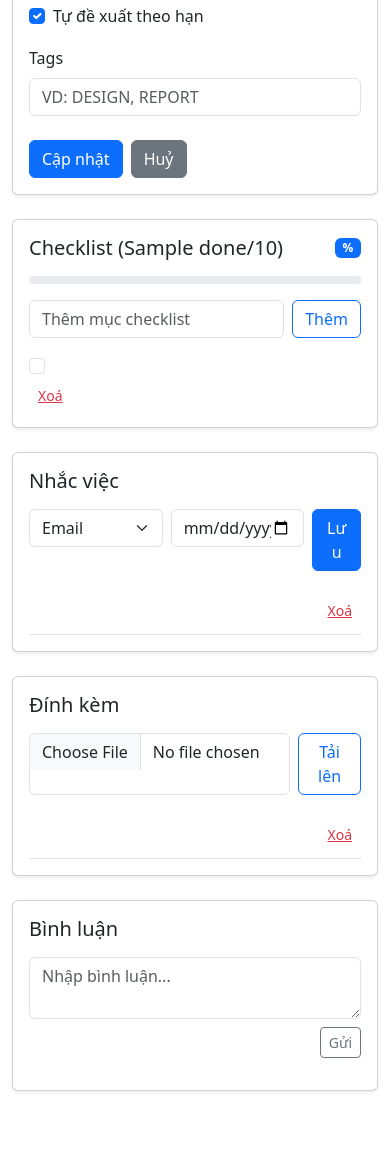
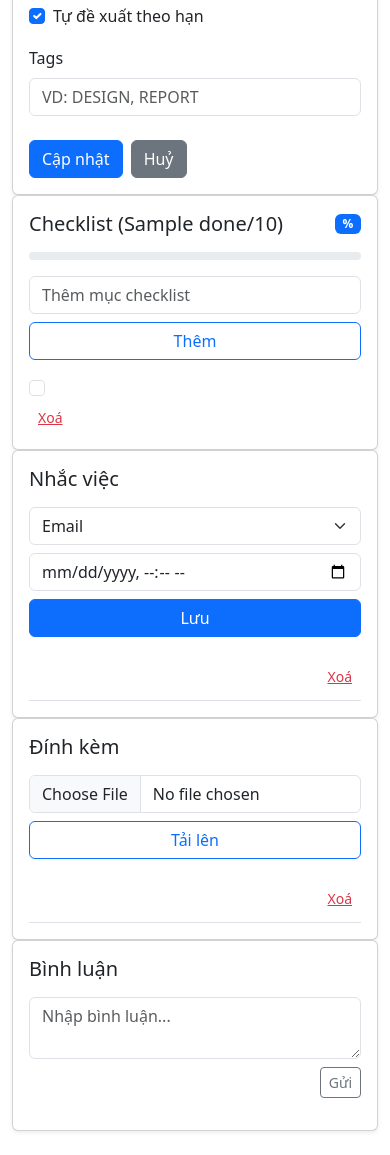
Before and after one commit to nguyenthethuan2004/todo-list, a PHP site: template views/tasks/edit_view.php in a window 390 px wide. Shown: the part 629-1784 px from the top of the page. Before the commit the page ends 1721 px from the top, so only its background shows below. Run offline with PHP 8.4, Linux system fonts and the light colour scheme; the template is opened without the code that fills it: most values are stand-ins (such as "Sample title", 1, 10 or a date in 2020); data that the repository does not hold is empty.

Commit message:
Update project

```diff
--- a/views/tasks/edit_view.php
+++ b/views/tasks/edit_view.php
@@ -6,9 +6,9 @@ $priorityOptions = priorityOptions();
 $progressPercent = calculateProgress($subtaskStats['done'] ?? 0, $subtaskStats['total'] ?? 0);
 $redirect = url('public/task_edit.php?id=' . (int)$formData['id']);
 ?>
-<div class="row g-4">
-    <div class="col-lg-7">
-        <div class="card shadow-sm">
+<div class="edit-grid">
+    <div class="left-stack">
+        <div class="card shadow-sm edit-main">
             <div class="card-body">
                 <h3 class="mb-3">Chỉnh sửa: <?= sanitize($formData['title']) ?></h3>
                 <?php if ($error = getFlash('error')): ?>
@@ -21,7 +21,7 @@ $redirect = url('public/task_edit.php?id=' . (int)$formData['id']);
                     </div>
                     <div class="mb-3">
                         <label class="form-label">Mô tả</label>
-                        <textarea name="description" class="form-control" rows="4"><?= sanitize($formData['description']) ?></textarea>
+                        <textarea name="description" class="form-control description-field" rows="4"><?= sanitize($formData['description']) ?></textarea>
                     </div>
                     <div class="row g-3">
                         <div class="col-md-6">
@@ -66,7 +66,37 @@ $redirect = url('public/task_edit.php?id=' . (int)$formData['id']);
                 </form>
             </div>
         </div>
-        <div class="card mt-4 shadow-sm">
+        <?php if (!empty($isOwner)): ?>
+            <div class="card shadow-sm share-card">
+                <div class="card-body">
+                    <h4 class="mb-3">Chia sẻ & quyền</h4>
+                    <form class="share-form d-flex flex-wrap align-items-center gap-2 mb-3" method="POST" action="<?= url('app/controllers/shareController.php?action=add&task_id=' . (int)$formData['id']) ?>">
+                        <input type="hidden" name="redirect" value="<?= $redirect ?>">
+                        <input type="text" name="username" class="form-control share-username" placeholder="Username">
+                        <select name="role" class="form-select share-role">
+                            <option value="viewer">Viewer</option>
+                            <option value="editor">Editor</option>
+                        </select>
+                        <button class="btn btn-outline-primary share-submit text-nowrap">Thêm</button>
+                    </form>
+                    <?php foreach ($collaborators as $collab): ?>
+                        <div class="d-flex justify-content-between align-items-center border-bottom py-2">
+                            <div>
+                                <div class="fw-semibold"><?= sanitize($collab['username']) ?></div>
+                                <div class="small text-muted text-uppercase"><?= sanitize($collab['role']) ?></div>
+                            </div>
+                            <form method="POST" action="<?= url('app/controllers/shareController.php?action=remove&task_id=' . (int)$formData['id'] . '&user_id=' . (int)$collab['user_id']) ?>">
+                                <input type="hidden" name="redirect" value="<?= $redirect ?>">
+                                <button class="btn btn-link text-danger btn-sm">Gỡ</button>
+                            </form>
+                        </div>
+                    <?php endforeach; ?>
+                </div>
+            </div>
+        <?php endif; ?>
+    </div>
+    <div class="side-stack">
+        <div class="card shadow-sm side-card">
         <div class="card-body">
             <div class="d-flex justify-content-between align-items-center mb-3">
                 <h5 class="mb-0">Checklist (<?= $subtaskStats['done'] ?? 0 ?>/<?= $subtaskStats['total'] ?? 0 ?>)</h5>
@@ -75,10 +105,10 @@ $redirect = url('public/task_edit.php?id=' . (int)$formData['id']);
             <div class="progress mb-3" style="height: 8px;">
                 <div class="progress-bar" style="width: <?= $progressPercent ?>%"></div>
             </div>
-                <form class="d-flex gap-2 mb-3" method="POST" action="<?= url('app/controllers/subtaskController.php?action=create&task_id=' . (int)$formData['id']) ?>">
+            <form class="d-flex gap-2 mb-3 flex-column flex-sm-row" method="POST" action="<?= url('app/controllers/subtaskController.php?action=create&task_id=' . (int)$formData['id']) ?>">
                 <input type="hidden" name="redirect" value="<?= $redirect ?>">
                 <input type="text" name="title" class="form-control" placeholder="Thêm mục checklist">
-                    <button class="btn btn-outline-primary">Thêm</button>
+                <button class="btn btn-outline-primary text-nowrap">Thêm</button>
             </form>
             <?php foreach ($subtasks as $subtask): ?>
                 <div class="subtask-item">
@@ -99,24 +129,22 @@ $redirect = url('public/task_edit.php?id=' . (int)$formData['id']);
             <?php endforeach; ?>
         </div>
     </div>
-    </div>
-    <div class="col-lg-5">
-        <div class="card shadow-sm mb-4">
+    <div class="card shadow-sm side-card">
         <div class="card-body">
             <h5 class="mb-3">Nhắc việc</h5>
-                <form class="row g-2 mb-3" method="POST" action="<?= url('app/controllers/reminderController.php?action=create&task_id=' . (int)$formData['id']) ?>">
+            <form class="row g-2 align-items-center mb-3" method="POST" action="<?= url('app/controllers/reminderController.php?action=create&task_id=' . (int)$formData['id']) ?>">
                 <input type="hidden" name="redirect" value="<?= $redirect ?>">
-                    <div class="col-5">
+                <div class="col-12 col-md-5">
                     <select name="channel" class="form-select">
                         <option value="email">Email</option>
                         <option value="browser">Browser</option>
                     </select>
                 </div>
-                    <div class="col-5">
+                <div class="col-12 col-md-5">
                     <input type="datetime-local" name="remind_at" class="form-control">
                 </div>
-                    <div class="col-2">
-                        <button class="btn btn-primary w-100">Lưu</button>
+                <div class="col-12 col-md-2">
+                    <button class="btn btn-primary w-100 text-nowrap">Lưu</button>
                 </div>
             </form>
             <?php foreach ($reminders as $reminder): ?>
@@ -133,13 +161,13 @@ $redirect = url('public/task_edit.php?id=' . (int)$formData['id']);
             <?php endforeach; ?>
         </div>
     </div>
-        <div class="card shadow-sm mb-4">
+    <div class="card shadow-sm side-card">
         <div class="card-body">
             <h5 class="mb-3">Đính kèm</h5>
-                <form class="d-flex gap-2 mb-3" method="POST" enctype="multipart/form-data" action="<?= url('app/controllers/attachmentController.php?action=upload&task_id=' . (int)$formData['id']) ?>">
+            <form class="d-flex gap-2 mb-3 attachment-upload flex-column flex-sm-row" method="POST" enctype="multipart/form-data" action="<?= url('app/controllers/attachmentController.php?action=upload&task_id=' . (int)$formData['id']) ?>">
                 <input type="hidden" name="redirect" value="<?= $redirect ?>">
                 <input type="file" name="file" class="form-control" required>
-                    <button class="btn btn-outline-primary">Tải lên</button>
+                <button class="btn btn-outline-primary text-nowrap">Tải lên</button>
             </form>
             <?php foreach ($attachments as $attachment): ?>
                 <div class="d-flex justify-content-between align-items-center border-bottom py-2">
@@ -152,12 +180,12 @@ $redirect = url('public/task_edit.php?id=' . (int)$formData['id']);
             <?php endforeach; ?>
         </div>
     </div>
-        <div class="card shadow-sm mb-4">
+    <div class="card shadow-sm side-card">
         <div class="card-body">
             <h5 class="mb-3">Bình luận</h5>
             <form class="mb-3" method="POST" action="<?= url('app/controllers/commentController.php?action=create&task_id=' . (int)$formData['id']) ?>">
                 <input type="hidden" name="redirect" value="<?= $redirect ?>">
-                    <textarea name="content" rows="2" class="form-control" placeholder="Nhập bình luận..."></textarea>
+                <textarea name="content" rows="2" class="form-control comment-field" placeholder="Nhập bình luận..."></textarea>
                 <div class="text-end mt-2">
                     <button class="btn btn-outline-secondary btn-sm">Gửi</button>
                 </div>
@@ -171,40 +199,6 @@ $redirect = url('public/task_edit.php?id=' . (int)$formData['id']);
             <?php endforeach; ?>
         </div>
     </div>
-        <?php if (!empty($isOwner)): ?>
-            <div class="card shadow-sm">
-                <div class="card-body">
-                    <h5 class="mb-3">Chia sẻ & quyền</h5>
-                    <form class="row g-2 mb-3" method="POST" action="<?= url('app/controllers/shareController.php?action=add&task_id=' . (int)$formData['id']) ?>">
-                        <input type="hidden" name="redirect" value="<?= $redirect ?>">
-                        <div class="col-6">
-                            <input type="text" name="username" class="form-control" placeholder="Username">
-                        </div>
-                        <div class="col-4">
-                            <select name="role" class="form-select">
-                                <option value="viewer">Viewer</option>
-                                <option value="editor">Editor</option>
-                            </select>
-                        </div>
-                        <div class="col-2">
-                            <button class="btn btn-outline-primary w-100">Thêm</button>
-                        </div>
-                    </form>
-                    <?php foreach ($collaborators as $collab): ?>
-                        <div class="d-flex justify-content-between align-items-center border-bottom py-2">
-                            <div>
-                                <div class="fw-semibold"><?= sanitize($collab['username']) ?></div>
-                                <div class="small text-muted text-uppercase"><?= sanitize($collab['role']) ?></div>
-                            </div>
-                            <form method="POST" action="<?= url('app/controllers/shareController.php?action=remove&task_id=' . (int)$formData['id'] . '&user_id=' . (int)$collab['user_id']) ?>">
-                                <input type="hidden" name="redirect" value="<?= $redirect ?>">
-                                <button class="btn btn-link text-danger btn-sm">Gỡ</button>
-                            </form>
-                        </div>
-                    <?php endforeach; ?>
-                </div>
-            </div>
-        <?php endif; ?>
     </div>
 </div>
 <?php include __DIR__ . '/../partials/footer.php'; ?>
```
Also changed, not shown: assets/css/style.css (+90 -0 lines). Lines whose indentation alone changed are shown as unchanged.
